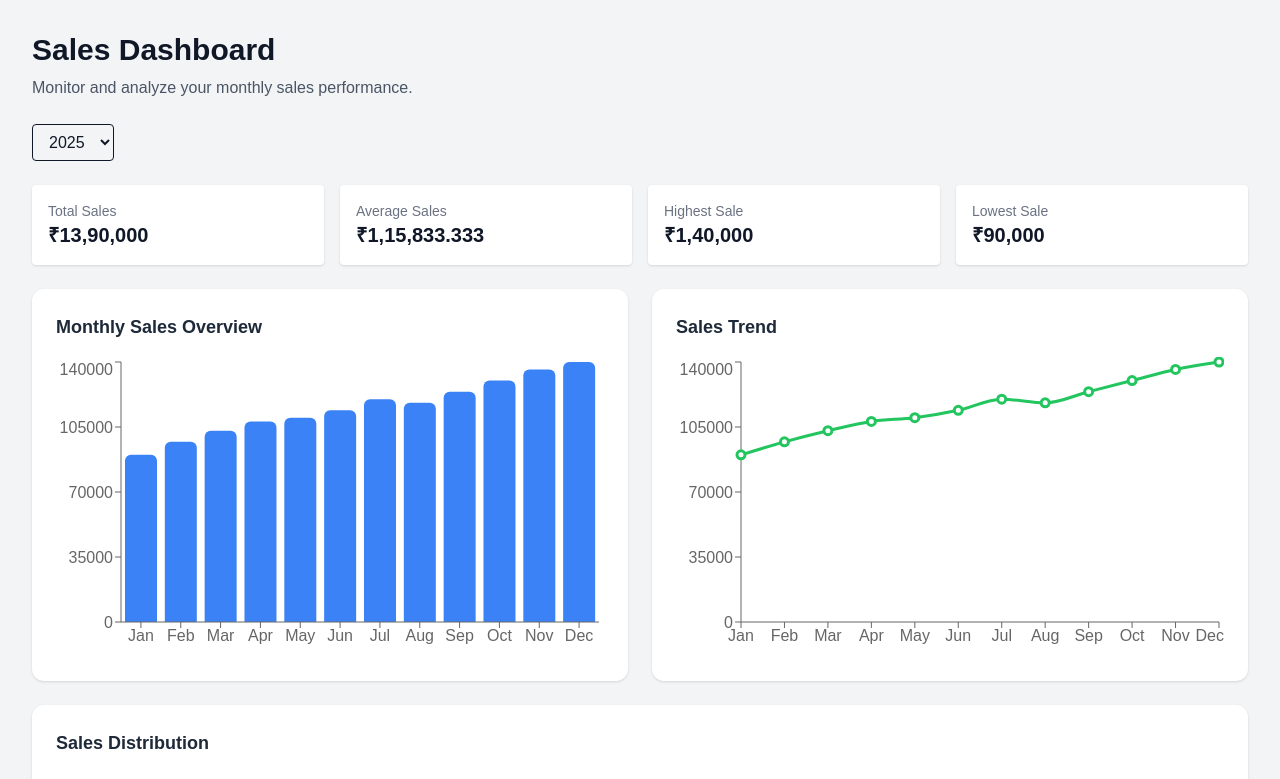
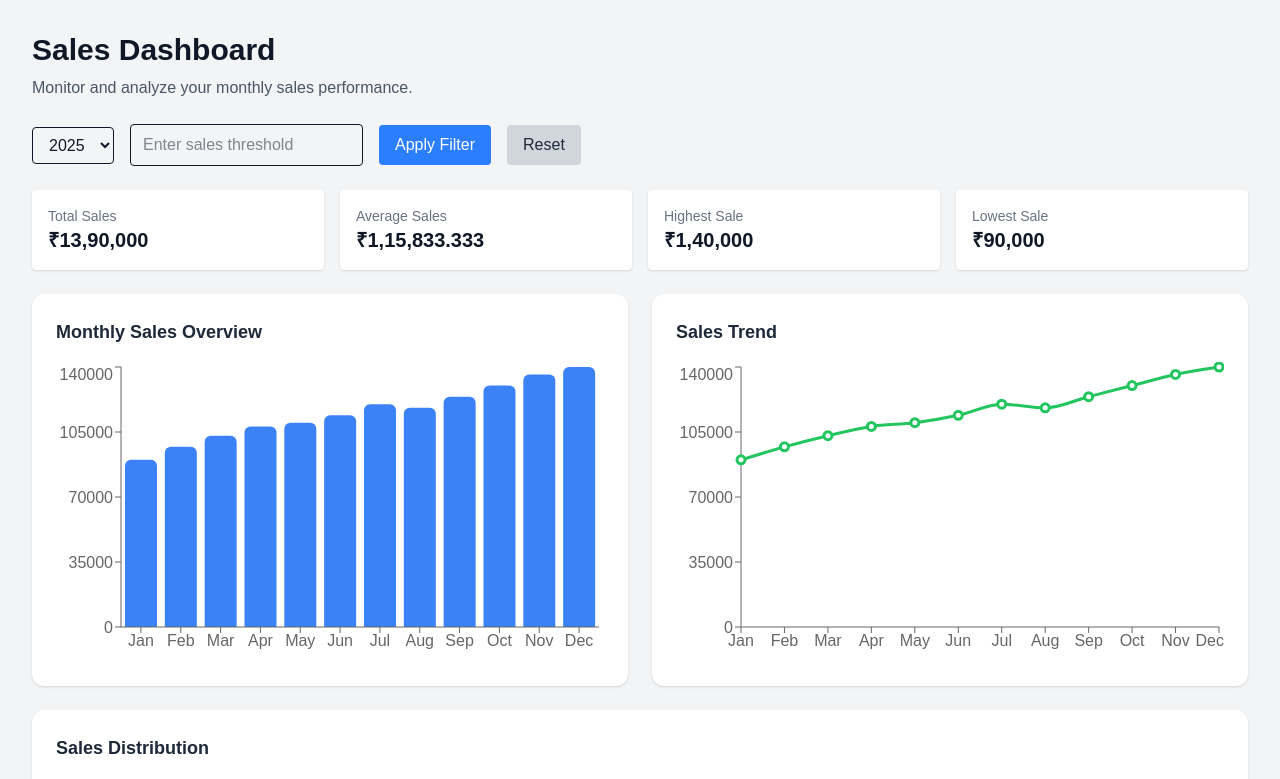
Before and after one commit to diyav615-byte/sales-dashboard-final-assessment, a Next.js app: page /dashboard in a window 1280 px wide. Shown: the top 779 px of the page. Built offline with nearby package versions, Linux system fonts and the light colour scheme.

Commit message:
Add threshold filter and reset button to Dashboard Page

```diff
--- a/app/dashboard/page.tsx
+++ b/app/dashboard/page.tsx
@@ -8,34 +8,68 @@ import PieChart from "./components/charts/SalesPieChart";
 
 export default function DashboardPage() {
   const [year, setYear] = useState<2023 | 2024 | 2025>(2025);
+  const [threshold, setThreshold] = useState<string>("");
+  const [filteredData, setFilteredData] = useState(salesData[year]);
 
-  const data = salesData[year];
+  const data = filteredData;
 
-  // 1️⃣ Calculate metrics
   const totalSales = data.reduce((acc, item) => acc + item.sales, 0);
-  const avgSales = totalSales / data.length;
-  const highestSale = Math.max(...data.map((item) => item.sales));
-  const lowestSale = Math.min(...data.map((item) => item.sales));
+  const avgSales = data.length ? totalSales / data.length : 0;
+  const highestSale = data.length ? Math.max(...data.map((item) => item.sales)) : 0;
+  const lowestSale = data.length ? Math.min(...data.map((item) => item.sales)) : 0;
+
+  const applyThresholdFilter = () => {
+    if (threshold === "") return;
+    const result = salesData[year].filter((item) => item.sales >= Number(threshold));
+    setFilteredData(result);
+  };
+
+  const resetFilter = () => {
+    setThreshold("");
+    setFilteredData(salesData[year]);
+  };
 
   return (
     <main className="p-8 bg-gray-100 min-h-screen text-gray-900">
       <h1 className="text-3xl font-bold mb-2">Sales Dashboard</h1>
-      <p className="text-gray-600 mb-6">
-        Monitor and analyze your monthly sales performance.
-      </p>
+      <p className="text-gray-600 mb-6">Monitor and analyze your monthly sales performance.</p>
 
-      {/* YEAR SELECT */}
+      <div className="flex flex-col md:flex-row items-start md:items-center gap-4 mb-6">
         <select
           value={year}
-        onChange={(e) => setYear(Number(e.target.value) as any)}
-        className="border rounded px-3 py-2 mb-6"
+          onChange={(e) => {
+            const selectedYear = Number(e.target.value) as 2023 | 2024 | 2025;
+            setYear(selectedYear);
+            setFilteredData(salesData[selectedYear]);
+          }}
+          className="border rounded px-3 py-2"
         >
           <option value={2023}>2023</option>
           <option value={2024}>2024</option>
           <option value={2025}>2025</option>
         </select>
 
-      {/* METRICS */}
+        <input
+          type="number"
+          placeholder="Enter sales threshold"
+          value={threshold}
+          onChange={(e) => setThreshold(e.target.value)}
+          className="border rounded px-3 py-2"
+        />
+        <button
+          onClick={applyThresholdFilter}
+          className="bg-blue-500 text-white px-4 py-2 rounded"
+        >
+          Apply Filter
+        </button>
+        <button
+          onClick={resetFilter}
+          className="bg-gray-300 text-gray-800 px-4 py-2 rounded"
+        >
+          Reset
+        </button>
+      </div>
+
       <div className="grid grid-cols-2 md:grid-cols-4 gap-4 mb-6">
         <div className="bg-white p-4 rounded shadow">
           <p className="text-sm text-gray-500">Total Sales</p>
@@ -55,7 +89,6 @@ export default function DashboardPage() {
         </div>
       </div>
 
-      {/* CHARTS */}
       <div className="grid grid-cols-1 md:grid-cols-2 gap-6">
         <BarChart data={data} />
         <LineChart data={data} />
```
Lines whose indentation alone changed are shown as unchanged.
